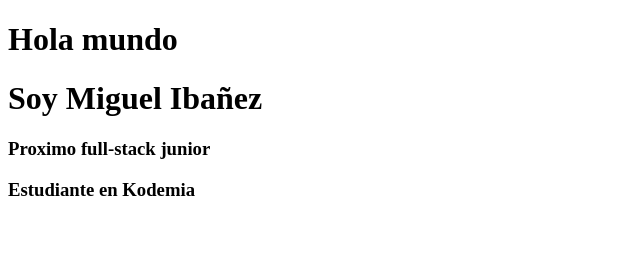
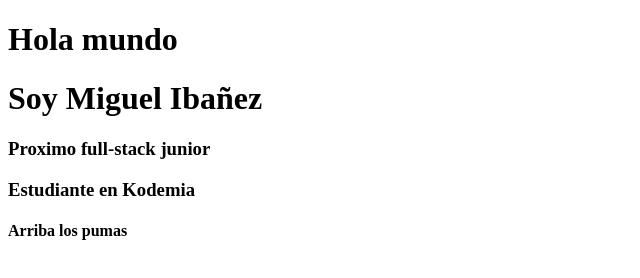
Before and after one commit to leugimesoj/github-avanzado-p1, a plain HTML site: page src/index.html in a window 1280 px wide. Shown: the whole page, without its empty margins (0-640 px from the left). Drawn offline with Linux system fonts and the light colour scheme.

Commit message:
quinto commit

```diff
--- a/src/index.html
+++ b/src/index.html
@@ -11,6 +11,7 @@
     <h1>Soy Miguel Ibañez</h1>
     <h3>Proximo full-stack junior</h3>
     <h3>Estudiante en Kodemia</h3>
+    <h4>Arriba los pumas </h4>
 
 </body>
 </html>
```
